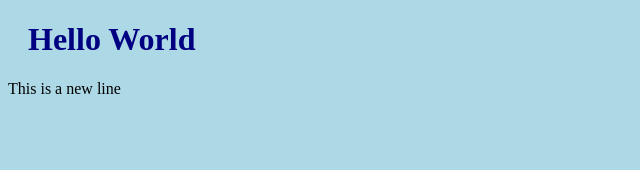
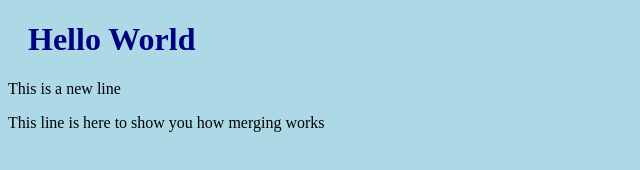
Before and after one commit to Dancode-188/Demo, a plain HTML site: page index.html in a window 1280 px wide. Shown: the whole page, without its empty margins (0-640 px from the left). Drawn offline with Linux system fonts and the light colour scheme.

Commit message:
updated index.html with emergency fix

```diff
--- a/index.html
+++ b/index.html
@@ -10,5 +10,6 @@
     <body>
         <h1>Hello World</h1>
         <p>This is a new line</p>
+        <p>This line is here to show you how merging works</p>
     </body>
 </html>
```
